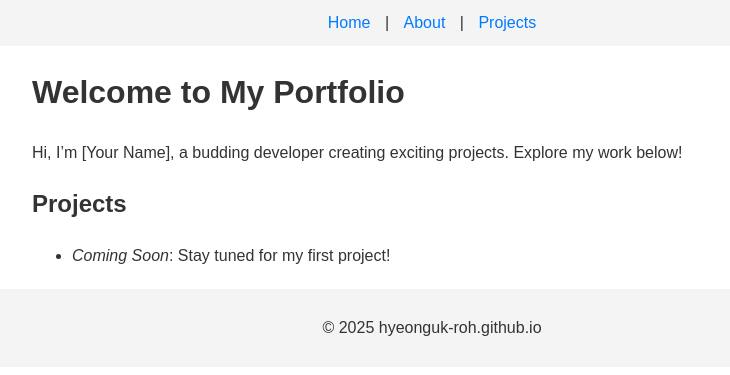
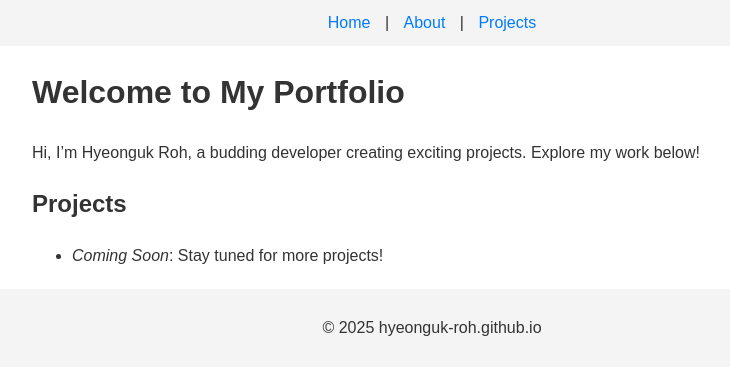
Before and after one commit to hyeonguk-roh/hyeonguk-roh.github.io, a Jekyll site: the page built from index.md, in a window 1280 px wide. Shown: the top 375 px of the page, without its empty margins (208-938 px from the left). Built offline with Jekyll 4.4.1, drawn with Linux system fonts in a browser that asks for light colours.

```diff
--- a/index.md
+++ b/index.md
@@ -4,7 +4,7 @@ title: Home
 ---
 # Welcome to My Portfolio
 
-Hi, I'm [Your Name], a budding developer creating exciting projects. Explore my work below!
+Hi, I'm Hyeonguk Roh, a budding developer creating exciting projects. Explore my work below!
 
 ## Projects
-- *Coming Soon*: Stay tuned for my first project!
+- *Coming Soon*: Stay tuned for more projects!
```
Also changed, not shown: config.yml (+6 -3 lines), assets/css/style.css (indentation only).
